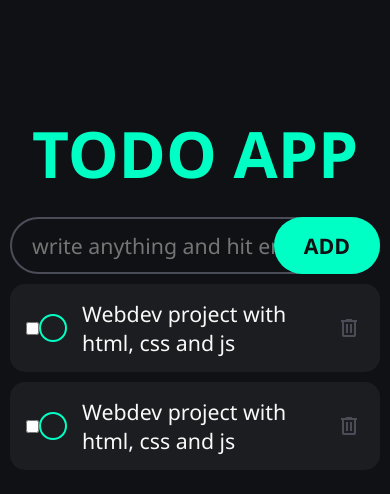
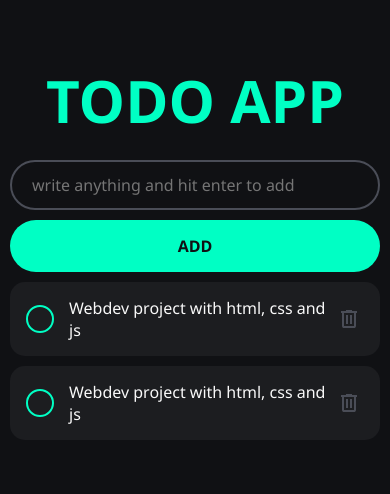
Before and after one commit to ascendantayush/TODO-APP, a plain HTML site: page index.html in a window 390 px wide. Drawn offline with Linux system fonts and the light colour scheme.

Commit message:
made the media query and hence the app became reponsive for mobile users

```diff
--- a/style.css
+++ b/style.css
@@ -95,7 +95,9 @@ form{
 .todo .todo-text{
     padding: 15px;
     padding-right: 0;
-    flex-grow: 1 /*pushes the delete button to the end */
+    flex-grow: 1 ;/*pushes the delete button to the end */
+    transition: 100ms ease;
+    cursor: pointer;
 }
 
 .delete-button{
@@ -126,6 +128,8 @@ form{
     justify-content: center;
     align-items: center;
     flex-shrink: 0;
+    transition: 200ms ease;
+    cursor: pointer;
 }
 
 
@@ -136,3 +140,36 @@ input[type ="checkbox"]:checked ~  .custom-checkbox{
 input[type="checkbox"]:checked ~ .custom-checkbox svg{
     fill:var(--primary-color);
 }
+
+input[type="checkbox"]:checked ~ .todo-text{
+    text-decoration: line-through;
+    color: var(--secondary-color);
+}
+
+
+
+
+
+
+input[type="checkbox"]{
+    display: none;
+}
+
+@media(max-width: 500px){
+    html{
+        font-size: 12pt;
+    }
+
+    #add-button{
+        position: unset;
+        width: 100%;
+        margin-top: 10px;
+        padding: 15px;
+        height: auto;
+    }
+
+    h1{
+        margin-top: 50px;
+        font-size: 15vw;
+    }
+}
```
